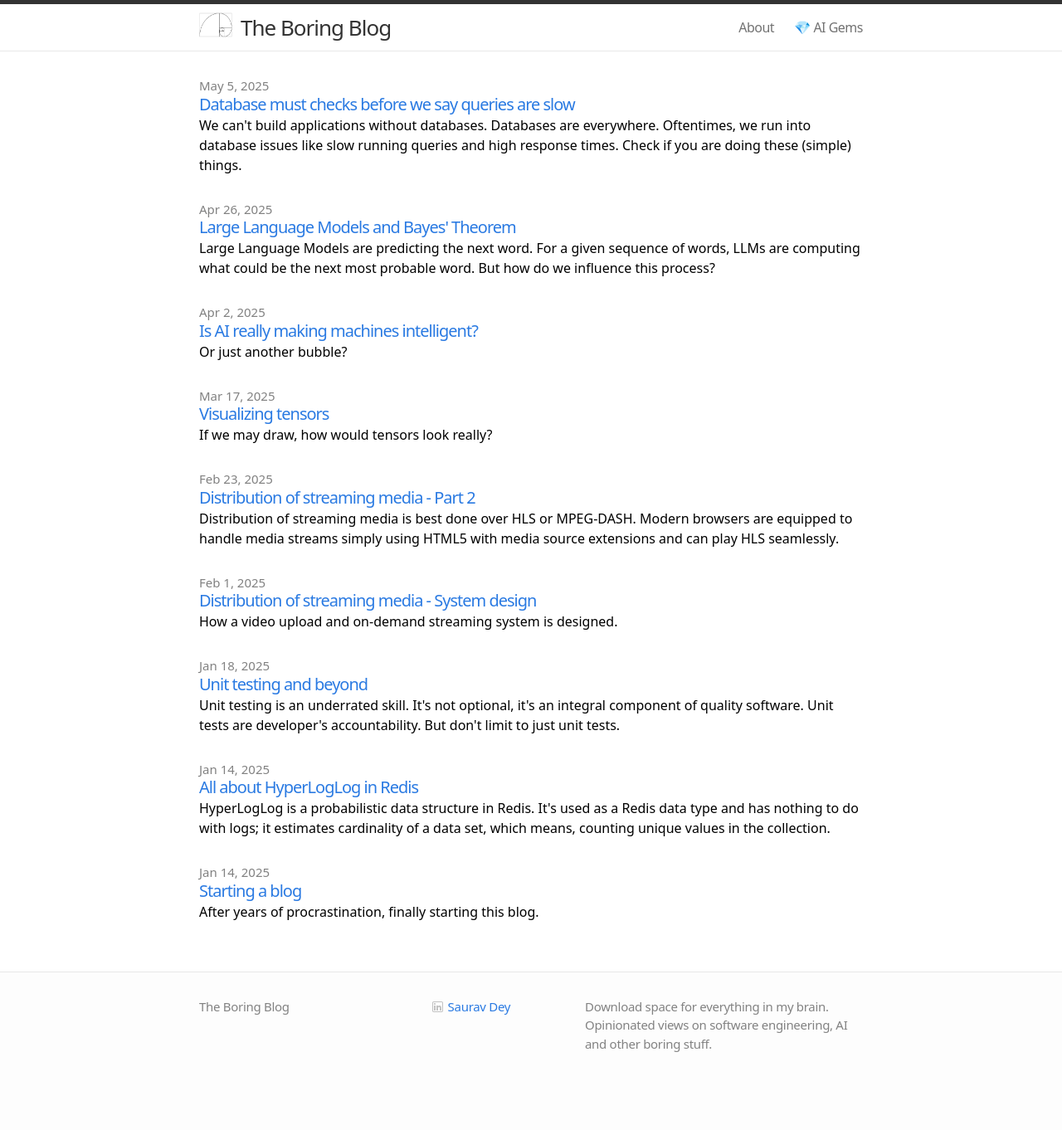
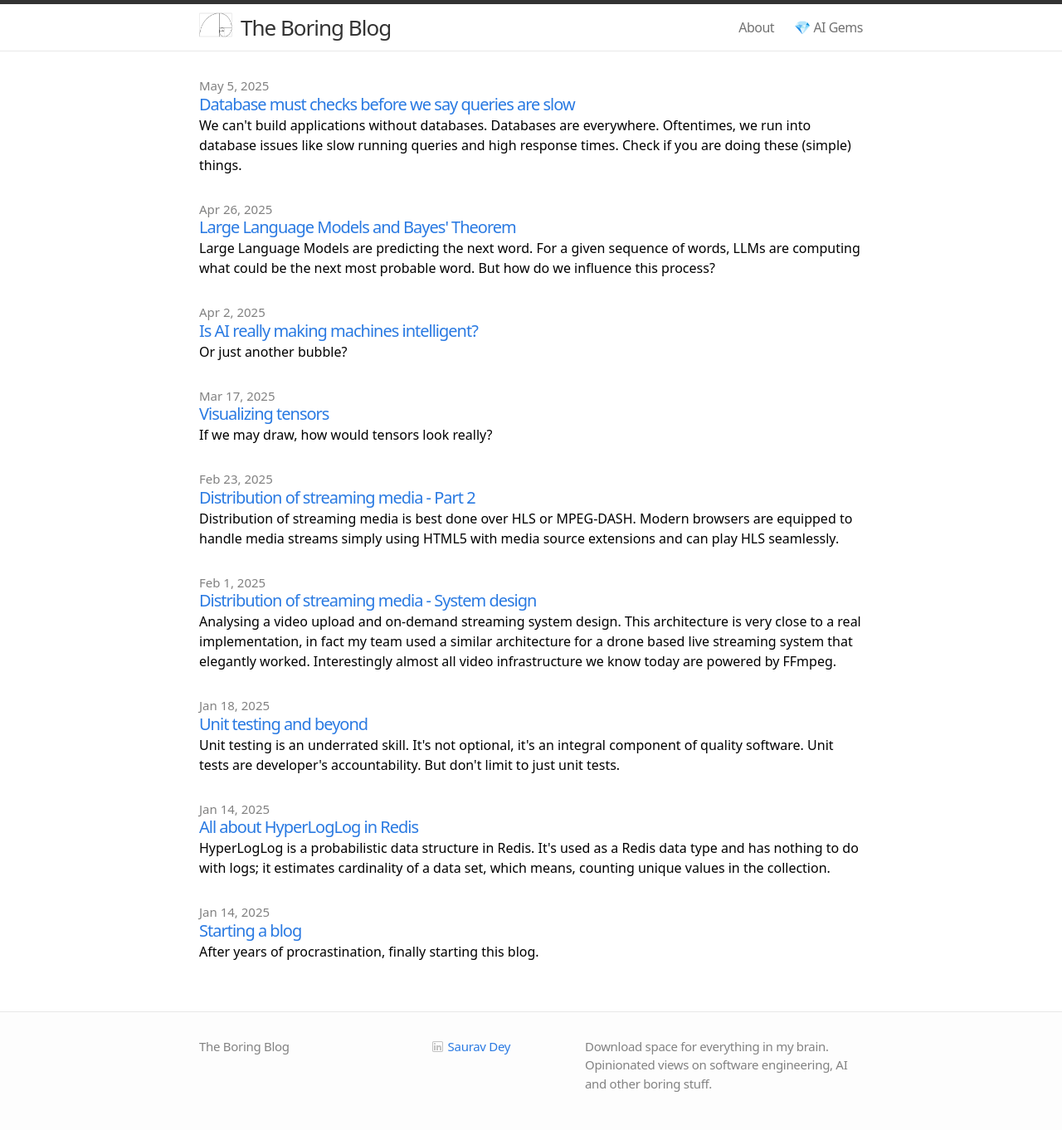
Before and after one commit to mindyouragents/mindyouragents.github.io, a Jekyll site: the page built from index.html, in a window 1280 px wide. Shown: the whole page at 83% size. Built offline with Jekyll 4.4.1, drawn with Linux system fonts in a browser that asks for light colours; some web fonts are replaced; before the commit the page ends 1314 px from its top, so only the background shows below that.

Commit message:
Update 2025-02-02-live-streaming-part-1.markdown

```diff
--- a/_posts/2025-02-02-live-streaming-part-1.markdown
+++ b/_posts/2025-02-02-live-streaming-part-1.markdown
@@ -2,7 +2,7 @@
 layout: post
 comments: false
 title:  "Distribution of streaming media - System design"
-excerpt: "How a video upload and on-demand streaming system is designed."
+excerpt: "Analysing a video upload and on-demand streaming system design. This architecture is very close to a real implementation, in fact my team used a similar architecture for a drone based live streaming system that elegantly worked. Interestingly almost all video infrastructure we know today are powered by FFmpeg."
 date:   2025-02-01 10:00:00
 ---
 
```
